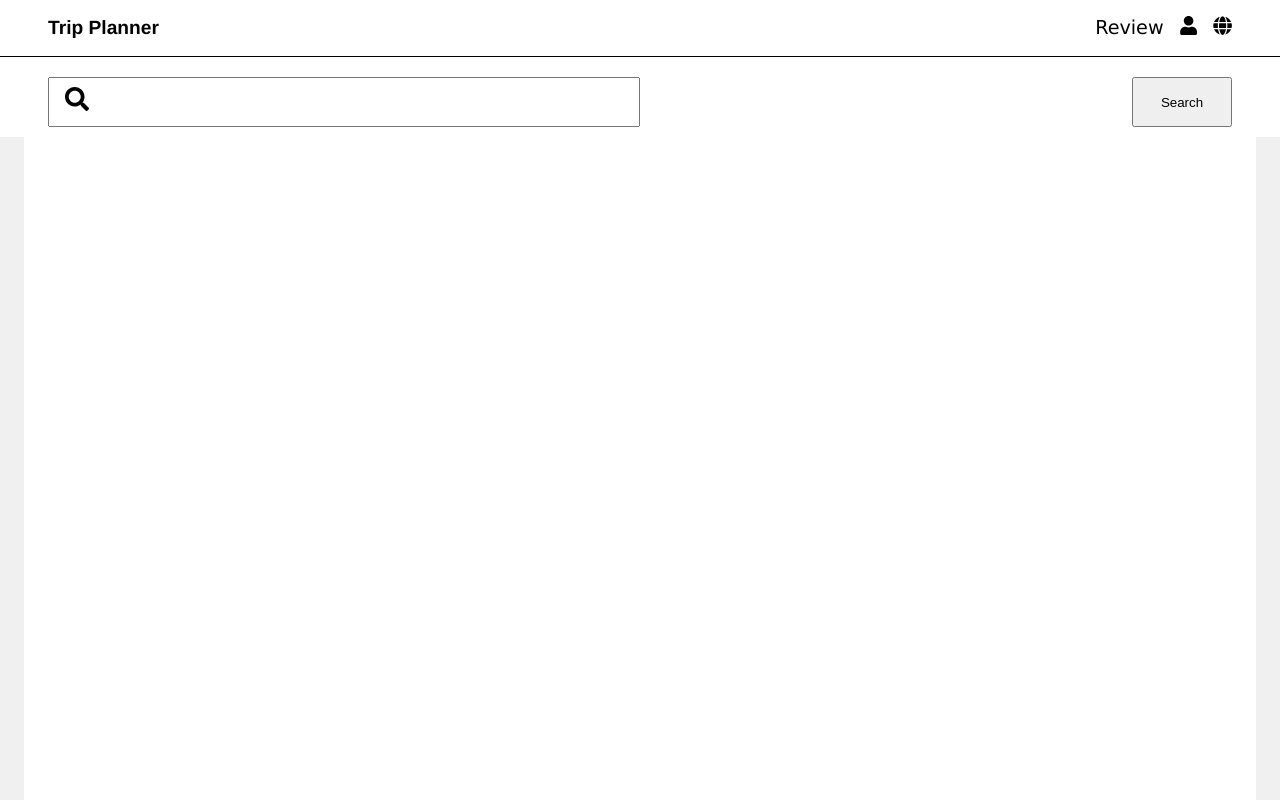
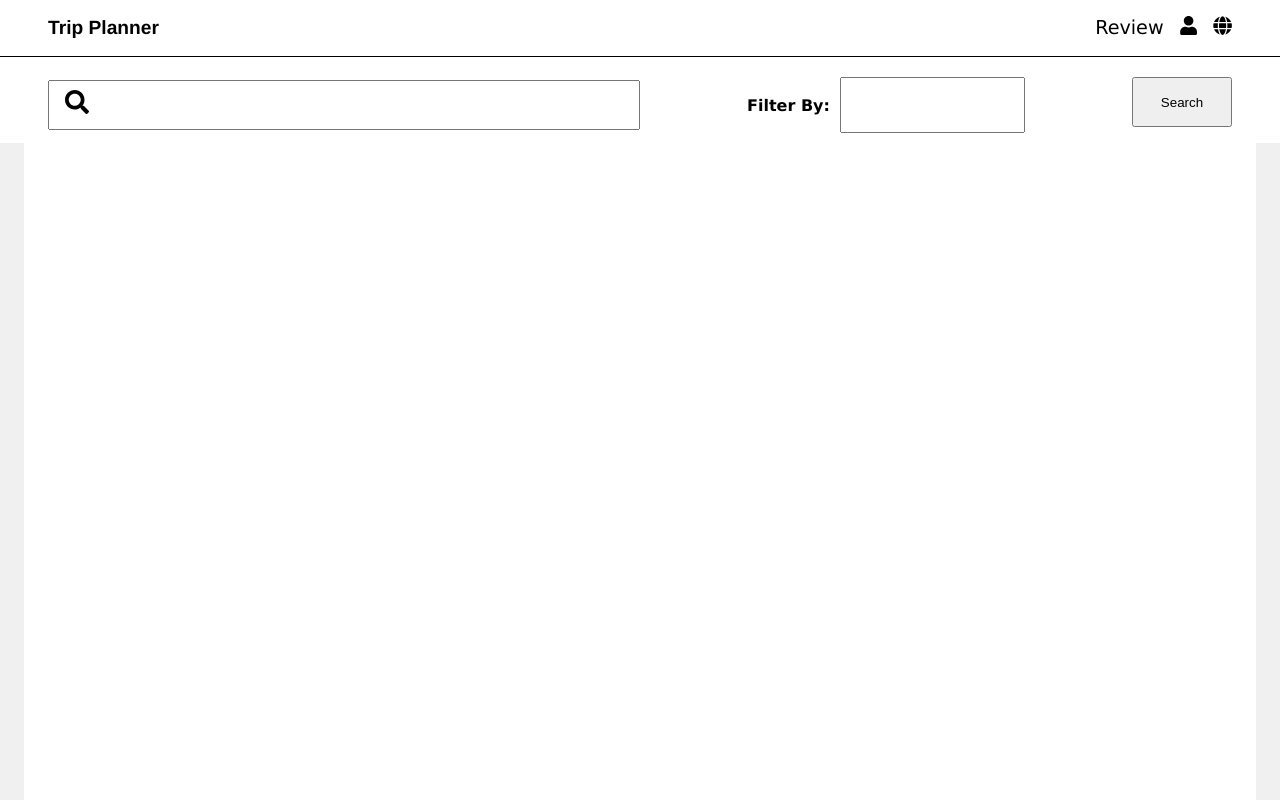
Before and after one commit to IlariaMessiha/Trip-Planner-Project, a React (Create React App) app: page /Search in a window 1280 px wide. Shown: the top 800 px of the page. Built offline with nearby package versions, Linux system fonts and the light colour scheme.

Commit message:
Filter a search by location or activity feature

```diff
--- a/src/Components/widgets/SearchEngine.module.css
+++ b/src/Components/widgets/SearchEngine.module.css
@@ -15,6 +15,15 @@
 
 }
 
+.filterForm {
+    display: flex;
+    align-items: center;
+}
+
+.filterInput {
+    height: 50px;
+    margin-left: 10px;
+}
 
 
 
--- a/src/Components/widgets/SearchEngine.tsx
+++ b/src/Components/widgets/SearchEngine.tsx
@@ -12,68 +12,87 @@ import styles from "./SearchEngine.module.css";
 export const SearchEngine = () => {
   const [results, setResults] = useState<SearchResult[]>([]);
   const [query, setQuery] = useState<string | undefined>("");
+  const [filter, setFilter] = useState<string | undefined>("");
   const params = new URLSearchParams(window.location.search);
   const searchWord = params.get("q");
   const navigate = useNavigate();
+  const filteredResults: SearchResult[] = [];
   React.useEffect(() => {
     if (searchWord) {
       setQuery(searchWord);
+    }
+  }, []);
 
+  const handleSearch = ({ target }: ChangeEvent<HTMLInputElement>): void => {
+    const _query: string = target.value.toLowerCase();
+    setQuery(_query);
+  };
+
+  const onSubmit = (e: any): void => {
+    e.preventDefault();
+    console.log("hi");
     if (query) {
+      navigate(`/Search?q=${query}`);
       const _results = apiCalls.search(query);
+
       if (query === "") {
         setResults([]);
+      } else {
+        if (filter === "location") {
+          _results.map(({ item, type }) => {
+            if (type === "location") {
+              filteredResults.push({
+                type: "location",
+                item: item,
+              });
+            }
+          });
+          setResults(filteredResults);
+        } else if (filter == "activities") {
+          _results.map(({ type, item }) => {
+            if (type === "activity") {
+              filteredResults.push({
+                type: "activity",
+                item: item,
+              });
+            }
+          });
+          setResults(filteredResults);
         } else {
           setResults(_results);
         }
       }
     }
-  }, []);
-
+  };
   const handleFilter = ({ target }: ChangeEvent<HTMLInputElement>): void => {
-    const _query: string = target.value.toLowerCase();
-    setQuery(_query);
-  };
-  const handleOnClick = (event: MouseEvent<HTMLInputElement>): void => {
-    if (query) {
-      navigate(`/Search?q=${query}`);
-      const _results = apiCalls.search(query);
-      if (query === "") {
-        setResults([]);
-      } else {
-        setResults(_results);
-      }
-    }
-  };
-  const onSubmit = (e: any): void => {
-    e.preventDefault();
-    if (query) {
-      navigate(`/Search?q=${query}`);
-      const _results = apiCalls.search(query);
-      if (query === "") {
-        setResults([]);
-      } else {
-        setResults(_results);
-      }
-    }
+    const _filter: string = target.value.toLowerCase();
+    setFilter(_filter);
   };
 
   return (
     <div>
       <Container>
         <form className={styles.searchContainer} onSubmit={onSubmit}>
-          <InputTextSearchPage onChange={handleFilter} inputValue={query} />
-          {/* <input list="filters" />
+          <InputTextSearchPage onChange={handleSearch} inputValue={query} />
+          <label className={styles.filterForm}>
+            <Typography
+              text="Filter By:"
+              variant="h4"
+              className={styles.filterLabel}
+            />
+
+            <input
+              list="filters"
+              onChange={handleFilter}
+              className={styles.filterInput}
+            />
             <datalist id="filters">
               <option value="Location"></option>
               <option value="Activities"></option>
-          </datalist> */}
-          <input
-            type="button"
-            className={styles.searchButton}
-            value="Search"
-            onClick={handleOnClick}
-          />
+            </datalist>
+          </label>
+
+          <input type="submit" className={styles.searchButton} value="Search" />
         </form>
       </Container>
       <div className={styles.searchResultContainer}>
```
Lines whose indentation alone changed are shown as unchanged.
